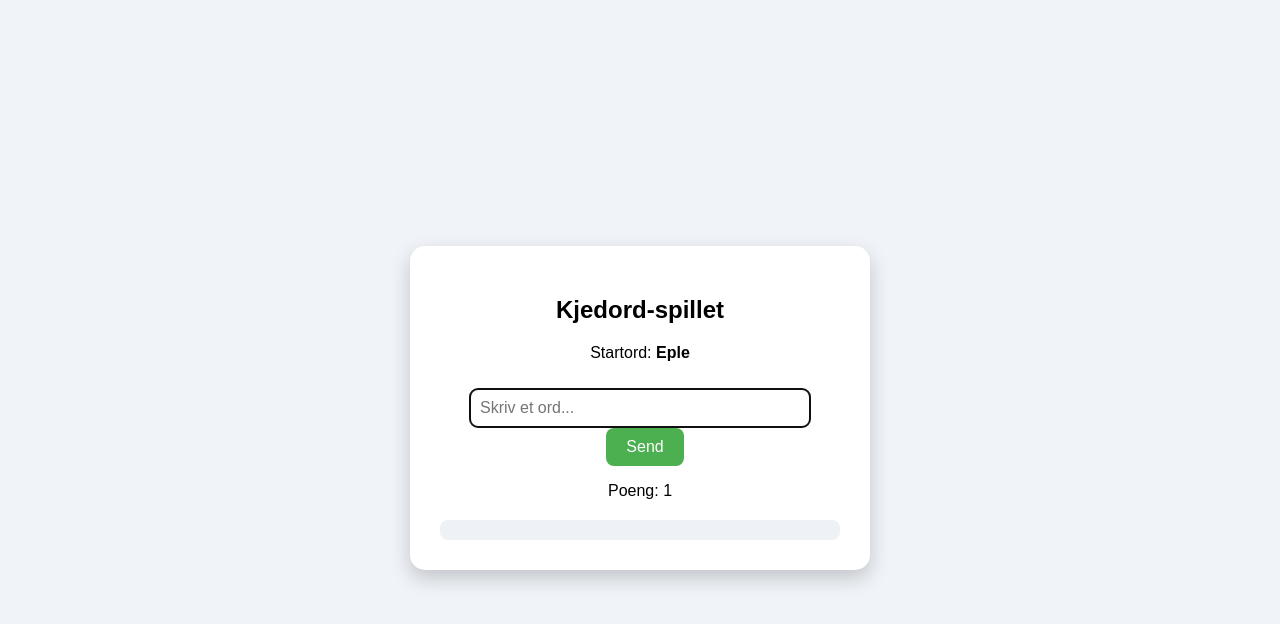
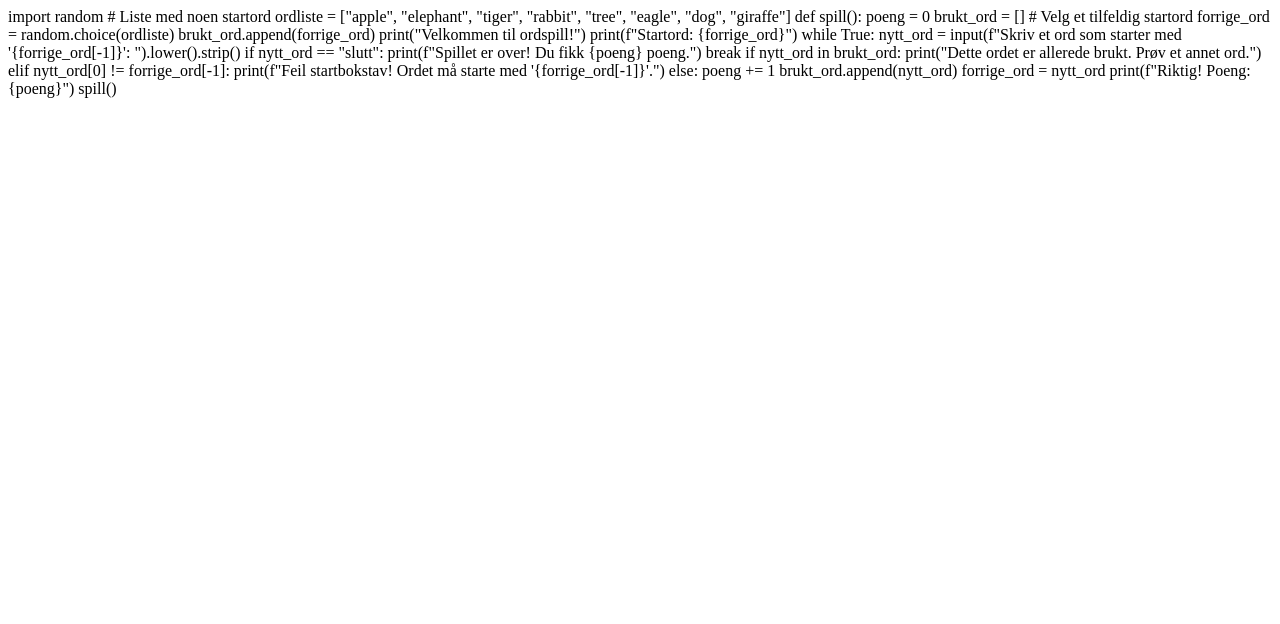
Before and after one commit to helgenragnhild/Ordkjedespill, a plain HTML site: page index.html in a window 1280 px wide. Drawn offline with Linux system fonts and the light colour scheme.

Commit message:
Add files via upload

```diff
--- a/index.html
+++ b/index.html
@@ -1,113 +1,33 @@
-<!DOCTYPE html>
-<html lang="no">
-<head>
-<meta charset="UTF-8">
-<meta name="viewport" content="width=device-width, initial-scale=1.0">
-<title>Kjedord-spillet</title>
-<style>
-  body {
-    font-family: Arial, sans-serif;
-    background: #f0f4f8;
-    display: flex;
-    justify-content: center;
-    align-items: center;
-    height: 100vh;
-  }
-  #spill-container {
-    background: #fff;
-    padding: 30px;
-    border-radius: 15px;
-    box-shadow: 0 8px 20px rgba(0,0,0,0.2);
-    text-align: center;
-    max-width: 400px;
-    width: 90%;
-  }
-  input[type="text"] {
-    padding: 10px;
-    width: 80%;
-    border-radius: 8px;
-    border: 1px solid #ccc;
-    margin-top: 10px;
-    font-size: 16px;
-  }
-  button {
-    padding: 10px 20px;
-    border-radius: 8px;
-    border: none;
-    background-color: #4CAF50;
-    color: white;
-    font-size: 16px;
-    margin-left: 10px;
-    cursor: pointer;
-  }
-  button:hover {
-    background-color: #45a049;
-  }
-  #log {
-    margin-top: 20px;
-    text-align: left;
-    max-height: 200px;
-    overflow-y: auto;
-    background: #eef2f7;
-    padding: 10px;
-    border-radius: 8px;
-  }
-  .error {
-    color: red;
-  }
-</style>
-</head>
-<body>
-<div id="spill-container">
-  <h2>Kjedord-spillet</h2>
-  <p id="startord-text">Startord: <strong>Eple</strong></p>
-  <input type="text" id="ord-input" placeholder="Skriv et ord..." autofocus>
-  <button onclick="sjekkOrd()">Send</button>
-  <p>Poeng: <span id="poeng">1</span></p>
-  <div id="log"></div>
-</div>
+import random
 
-<script>
-let poeng = 1;
-let bruktOrd = new Set();
-let sisteBokstav = 'e';
-brukteOrd = ['eple'];
-brukTOrd = new Set(['eple']);
-const startord = "Eple";
-brukTOrd.add(startord.toLowerCase());
+# Liste med noen startord
+ordliste = ["apple", "elephant", "tiger", "rabbit", "tree", "eagle", "dog", "giraffe"]
 
-const log = document.getElementById('log');
+def spill():
+    poeng = 0
+    brukt_ord = []
 
-function sjekkOrd() {
-  const input = document.getElementById('ord-input');
-  let nyttOrd = input.value.trim();
-  input.value = '';
+    # Velg et tilfeldig startord
+    forrige_ord = random.choice(ordliste)
+    brukt_ord.append(forrige_ord)
+    print("Velkommen til ordspill!")
+    print(f"Startord: {forrige_ord}")
 
-  if (nyttOrd === '') {
-    log.innerHTML += `<p class="error">Du må skrive et ord!</p>`;
-    return;
-  }
+    while True:
+        nytt_ord = input(f"Skriv et ord som starter med '{forrige_ord[-1]}': ").lower().strip()
 
-  nyttOrd = nyttOrd.toLowerCase();
+        if nytt_ord == "slutt":
+            print(f"Spillet er over! Du fikk {poeng} poeng.")
+            break
 
-  if (brukTOrd.has(nyttOrd)) {
-    log.innerHTML += `<p class="error">Dette ordet er allerede brukt!</p>`;
-    return;
-  }
+        if nytt_ord in brukt_ord:
+            print("Dette ordet er allerede brukt. Prøv et annet ord.")
+        elif nytt_ord[0] != forrige_ord[-1]:
+            print(f"Feil startbokstav! Ordet må starte med '{forrige_ord[-1]}'.")
+        else:
+            poeng += 1
+            brukt_ord.append(nytt_ord)
+            forrige_ord = nytt_ord
+            print(f"Riktig! Poeng: {poeng}")
 
-  if (nyttOrd[0] !== sisteBokstav) {
-    log.innerHTML += `<p class="error">Feil! Ordet må starte med '${sisteBokstav}'.</p>`;
-    return;
-  }
-
-  // Gyldig ord
-  poeng += 1;
-  sisteBokstav = nyttOrd[nyttOrd.length - 1];
-  brukTOrd.add(nyttOrd);
-  document.getElementById('poeng').innerText = poeng;
-  log.innerHTML += `<p>✔ ${nyttOrd}</p>`;
-  log.scrollTop = log.scrollHeight;
-}
-</script>
-</body>
-</html>
+spill()
```
